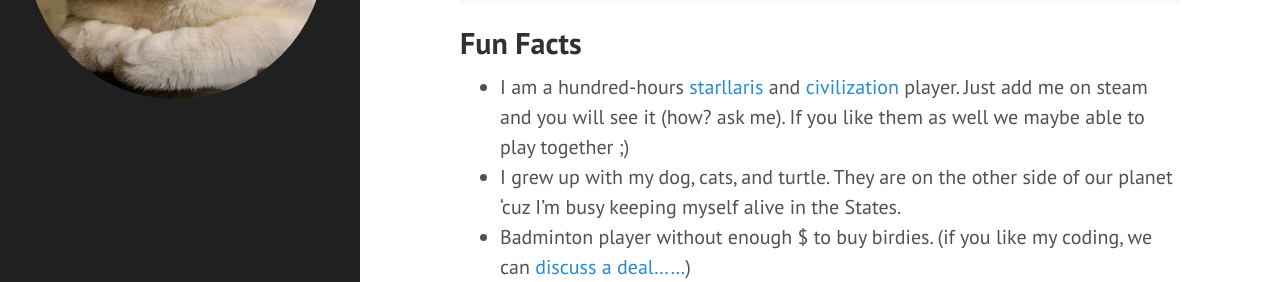
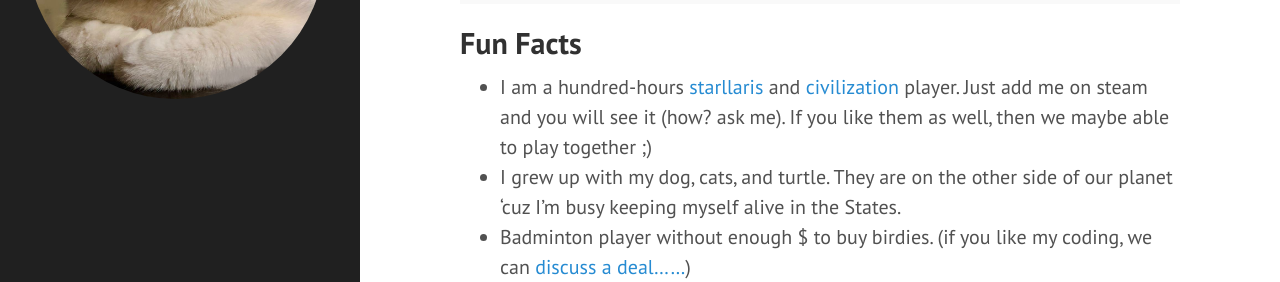
Before and after one commit to ryeii/ryeii.github.io, a Jekyll site: the page built from Misc.md, in a window 1280 px wide. Shown: the part 266-548 px from the top of the page. Built offline with Jekyll 4.4.1, drawn with Linux system fonts in a browser that asks for light colours.

Commit message:
minor changes

```diff
--- a/Misc.md
+++ b/Misc.md
@@ -9,7 +9,7 @@
 </p>
 
 ## Fun Facts
-* I am a hundred-hours [starllaris](https://www.paradoxinteractive.com/games/stellaris/about) and [civilization](https://civilization.com/) player. Just add me on steam and you will see it (how? ask me). If you like them as well we maybe able to play together ;)
+* I am a hundred-hours [starllaris](https://www.paradoxinteractive.com/games/stellaris/about) and [civilization](https://civilization.com/) player. Just add me on steam and you will see it (how? ask me). If you like them as well, then we maybe able to play together ;)
 * I grew up with my dog, cats, and turtle. They are on the other side of our planet  'cuz I'm busy keeping myself alive in the States.
 * Badminton player without enough $ to buy birdies. (if you like my coding, we can [discuss a deal......]({{ site.baseurl }}contact/))
 * Electric-Skateboarder.
```
